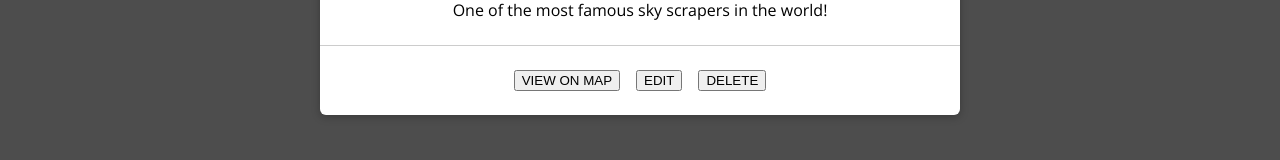
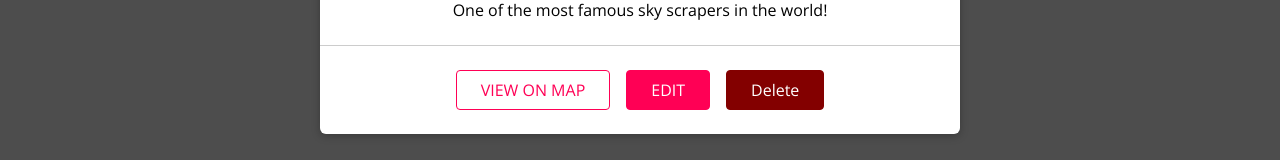
Before and after one commit to sandesh100poudel/massive-project-with-MERN, a React (Create React App) app: page /u1/places in a window 1280 px wide. Shown: the part 491-651 px from the top of the page. Built offline with nearby package versions, Linux system fonts and the light colour scheme.

Commit message:
tenth Adding custom Buttons

```diff
--- a/src/places/components/PlaceItem.js
+++ b/src/places/components/PlaceItem.js
@@ -1,6 +1,7 @@
 import React from "react";
 import './PlaceItem.css';
 import Card from "../../shared/components/UIElement/Card";
+import Button from "../../shared/components/FormElement/Button";
 
 const PlaceItem = props =>{
     return(
@@ -15,9 +16,10 @@
             <p>{props.description}</p>
         </div>
         <div className="place-item__actions">
-            <button>VIEW ON MAP</button>
-            <button>EDIT</button>
-            <button>DELETE</button>
+
+            <Button inverse>VIEW ON MAP</Button>
+            <Button to={`/places/${props.id}`}>EDIT</Button>
+            <Button danger>Delete</Button>
         </div></Card>
     </li>)
 }
--- /dev/null
+++ b/src/shared/components/FormElement/Button.css
@@ -0,0 +1,61 @@
+.button {
+    font: inherit;
+    padding: 0.5rem 1.5rem;
+    border: 1px solid #ff0055;
+    border-radius: 4px;
+    background: #ff0055;
+    color: white;
+    cursor: pointer;
+    margin-right: 1rem;
+    text-decoration: none;
+    display: inline-block;
+  }
+
+  .button:focus {
+    outline: none;
+  }
+
+  .button:hover,
+  .button:active {
+    background: #ff4382;
+    border-color: #ff4382;
+  }
+
+  .button--inverse {
+    background: transparent;
+    color: #ff0055;
+  }
+
+  .button--inverse:hover,
+  .button--inverse:active {
+    color: white;
+    background: #ff0055;
+  }
+
+  .button--danger {
+    background: #830000;
+    border-color: #830000;
+  }
+
+  .button--danger:hover,
+  .button--danger:active {
+    background: #f34343;
+    border-color: #f34343;
+  }
+
+  .button:disabled,
+  .button:hover:disabled,
+  .button:active:disabled {
+    background: #ccc;
+    color: #979797;
+    border-color: #ccc;
+    cursor: not-allowed;
+  }
+
+  .button--small {
+    font-size: 0.8rem;
+  }
+
+  .button--big {
+    font-size: 1.5rem;
+  }
--- /dev/null
+++ b/src/shared/components/FormElement/Button.js
@@ -0,0 +1,43 @@
+import React from 'react';
+import { Link } from 'react-router-dom';
+
+import './Button.css';
+
+const Button = props => {
+  if (props.href) {
+    return (
+      <a
+        className={`button button--${props.size || 'default'} ${props.inverse &&
+          'button--inverse'} ${props.danger && 'button--danger'}`}
+        href={props.href}
+      >
+        {props.children}
+      </a>
+    );
+  }
+  if (props.to) {
+    return (
+      <Link
+        to={props.to}
+        exact={props.exact}
+        className={`button button--${props.size || 'default'} ${props.inverse &&
+          'button--inverse'} ${props.danger && 'button--danger'}`}
+      >
+        {props.children}
+      </Link>
+    );
+  }
+  return (
+    <button
+      className={`button button--${props.size || 'default'} ${props.inverse &&
+        'button--inverse'} ${props.danger && 'button--danger'}`}
+      type={props.type}
+      onClick={props.onClick}
+      disabled={props.disabled}
+    >
+      {props.children}
+    </button>
+  );
+};
+
+export default Button;
```
